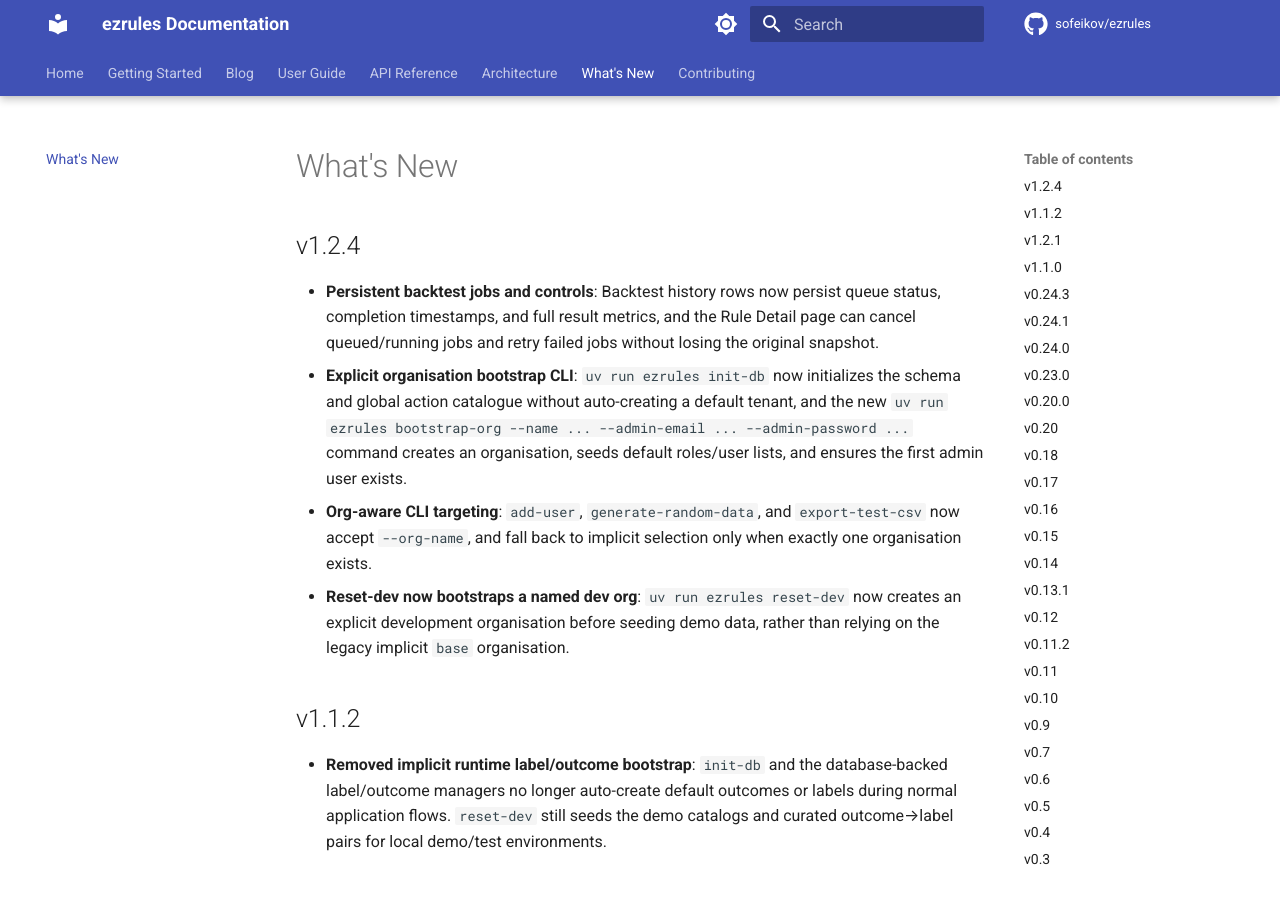
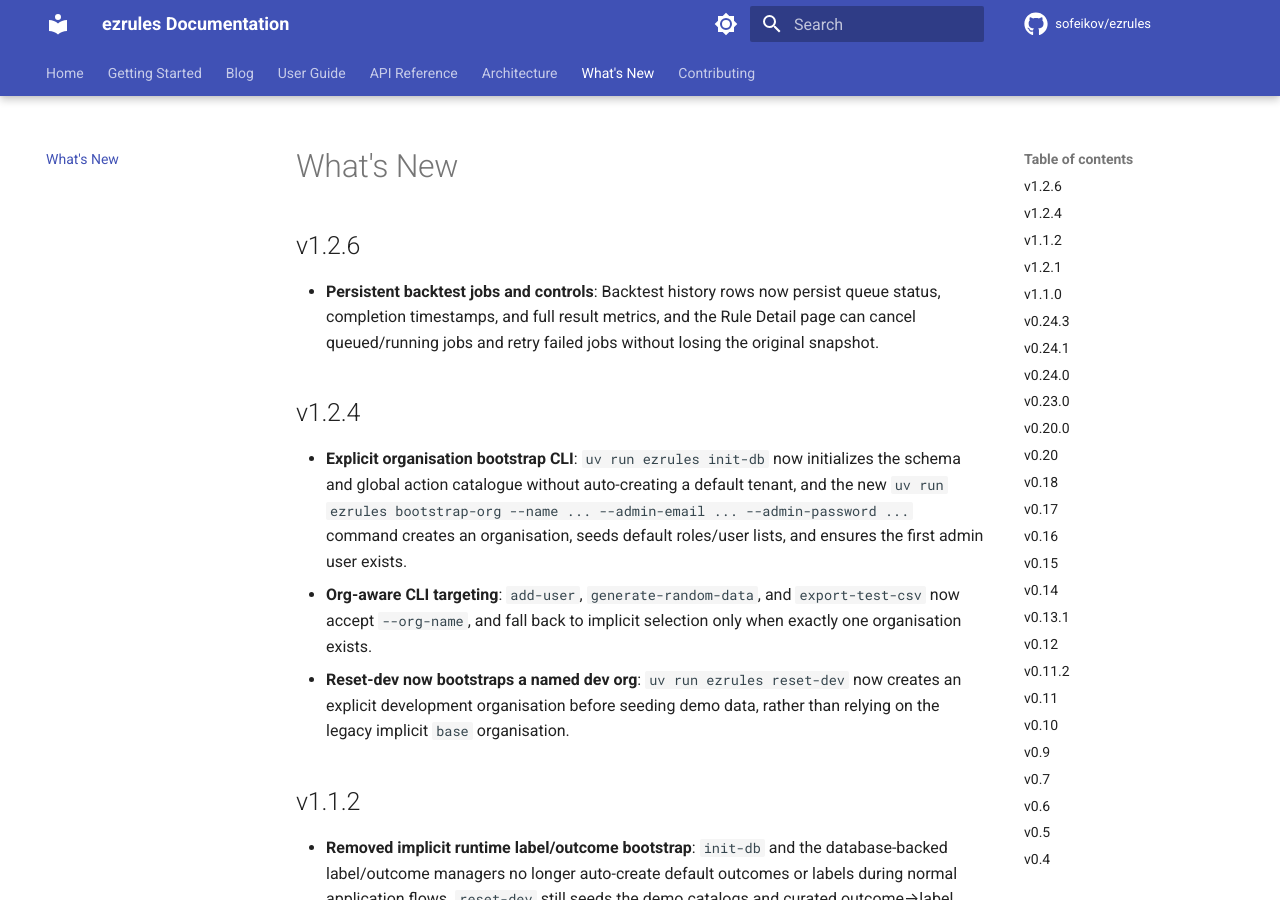
Before and after one commit to sofeikov/ezrules, an MkDocs documentation site: the page built from docs/whatsnew.md, in a window 1280 px wide and 900 px high. Built offline with MkDocs 1.6.1 and Material for MkDocs 9.7.7, drawn with Linux system fonts in a browser that asks for light colours; comment, search, counter and statistics services are not loaded.

Commit message:
Bump version

```diff
--- a/docs/whatsnew.md
+++ b/docs/whatsnew.md
@@ -1,8 +1,11 @@
 # What's New
+
+## v1.2.6
+
+* **Persistent backtest jobs and controls**: Backtest history rows now persist queue status, completion timestamps, and full result metrics, and the Rule Detail page can cancel queued/running jobs and retry failed jobs without losing the original snapshot.
 
 ## v1.2.4
 
-* **Persistent backtest jobs and controls**: Backtest history rows now persist queue status, completion timestamps, and full result metrics, and the Rule Detail page can cancel queued/running jobs and retry failed jobs without losing the original snapshot.
 * **Explicit organisation bootstrap CLI**: `uv run ezrules init-db` now initializes the schema and global action catalogue without auto-creating a default tenant, and the new `uv run ezrules bootstrap-org --name ... --admin-email ... --admin-password ...` command creates an organisation, seeds default roles/user lists, and ensures the first admin user exists.
 * **Org-aware CLI targeting**: `add-user`, `generate-random-data`, and `export-test-csv` now accept `--org-name`, and fall back to implicit selection only when exactly one organisation exists.
 * **Reset-dev now bootstraps a named dev org**: `uv run ezrules reset-dev` now creates an explicit development organisation before seeding demo data, rather than relying on the legacy implicit `base` organisation.
--- a/pyproject.toml
+++ b/pyproject.toml
@@ -1,6 +1,6 @@
 [project]
 name = "ezrules"
-version = "1.2.4"
+version = "1.2.6"
 description = "Open-source transaction monitoring engine for business rules"
 authors = [{name = "Konstantin Sofeikov", email = "sofeykov@gmail.com"}]
 readme = "README.md"
```
Also changed, not shown: 1 other file.
